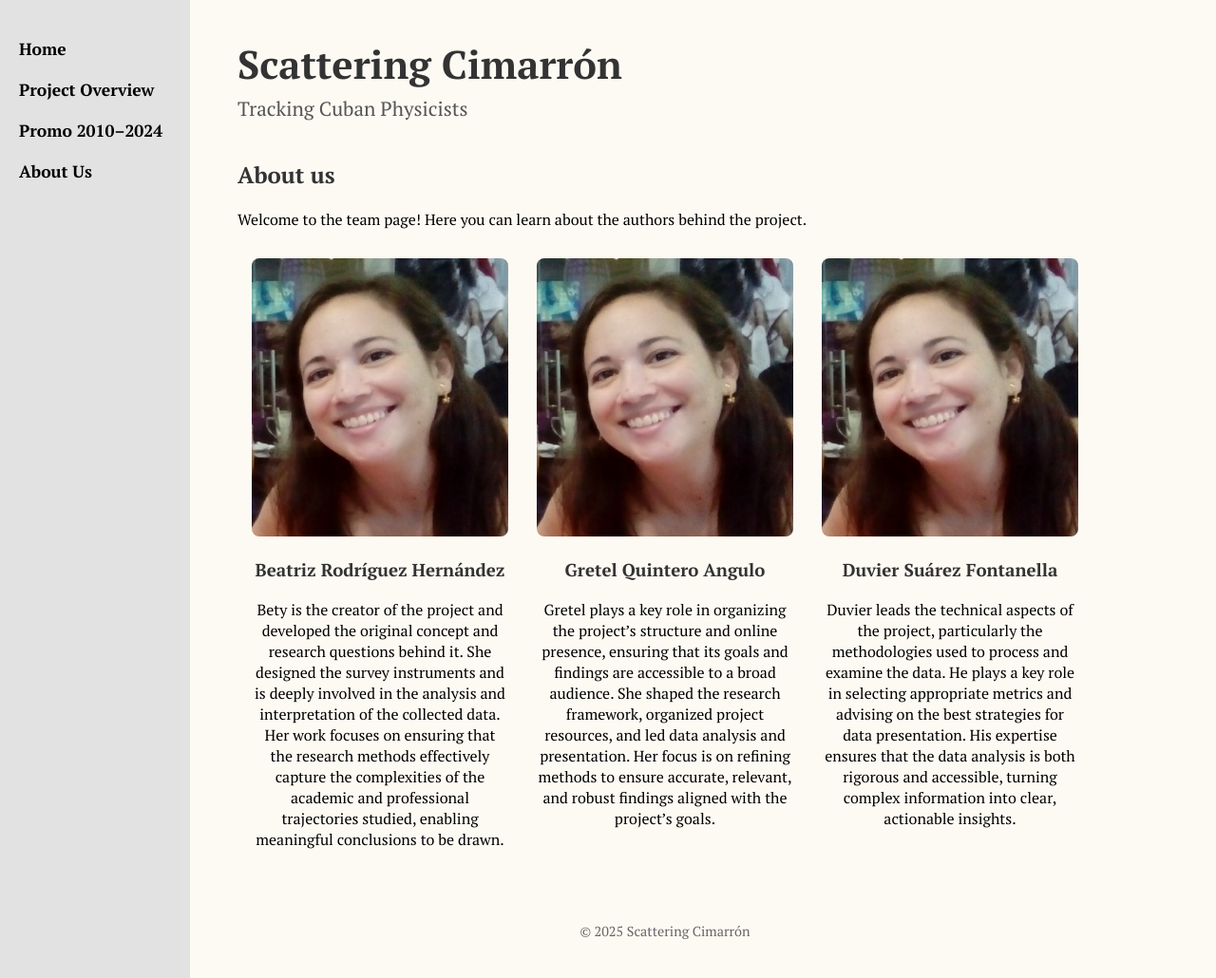
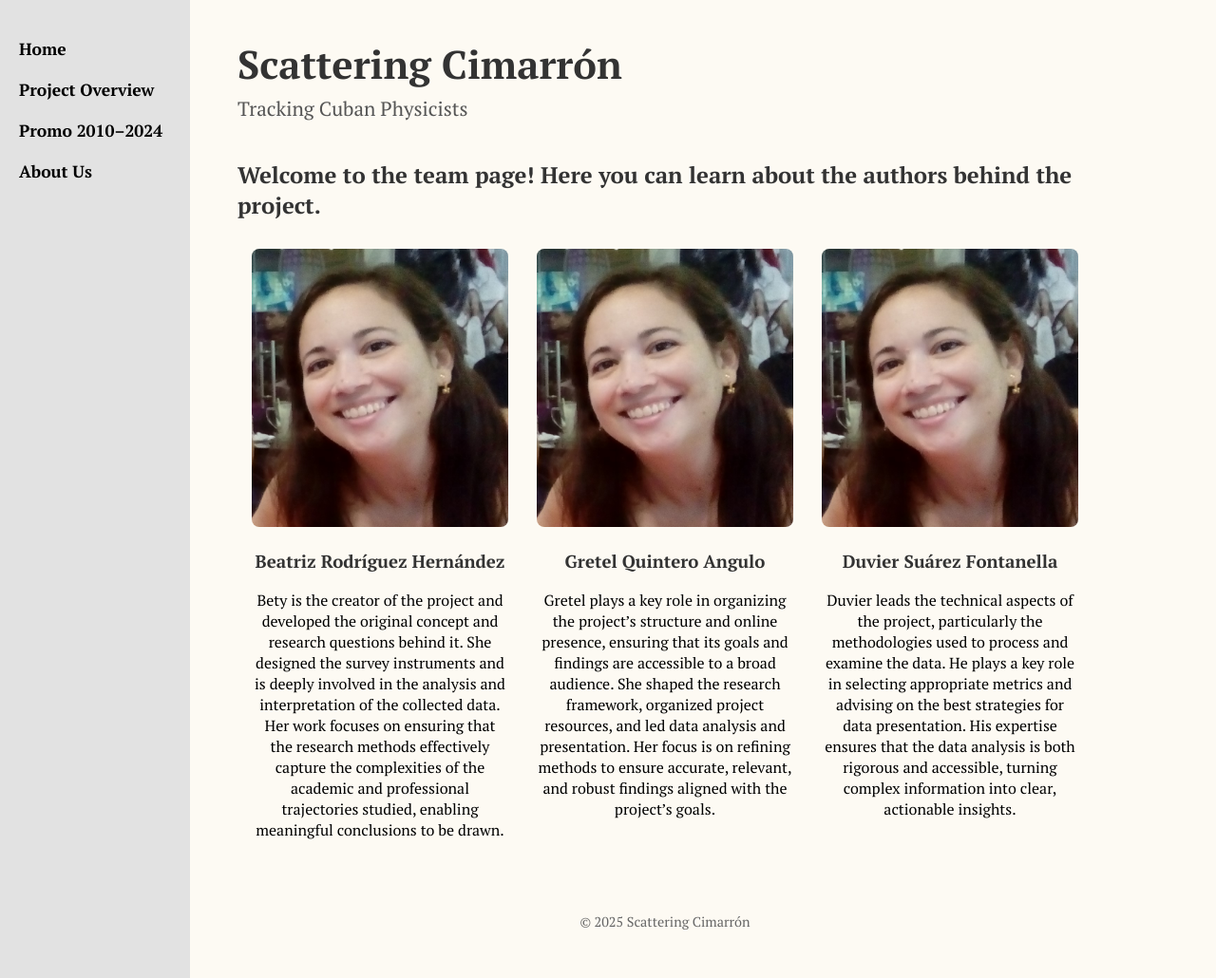
Before and after one commit to Gretica/Tracking_Cuban_Physicists, a Jekyll site: the page built from Aboutus.md, in a window 1280 px wide and 1030 px high. Shown: the whole window at 95% size. Built offline with Jekyll 4.4.1, drawn with Linux system fonts in a browser that asks for light colours.

Commit message:
Update Aboutus.md

```diff
--- a/Aboutus.md
+++ b/Aboutus.md
@@ -4,9 +4,7 @@ title: About us
 permalink: /Aboutus/
 ---
 
-## About us
-
-Welcome to the team page! Here you can learn about the authors behind the project.
+## Welcome to the team page! Here you can learn about the authors behind the project.
 
 <div style="display: flex; justify-content: space-around; margin-top: 30px;">
   <div style="text-align: center; width: 30%;">
```
